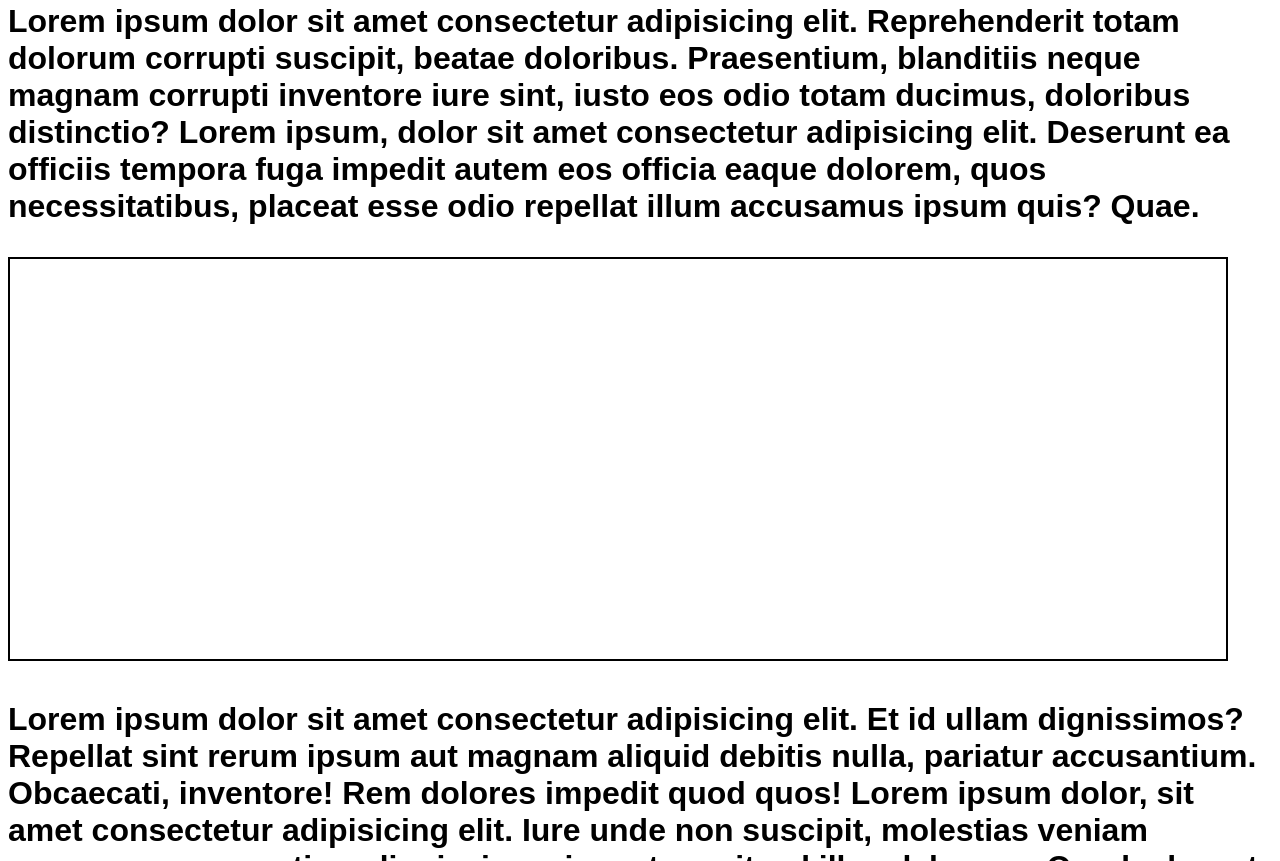
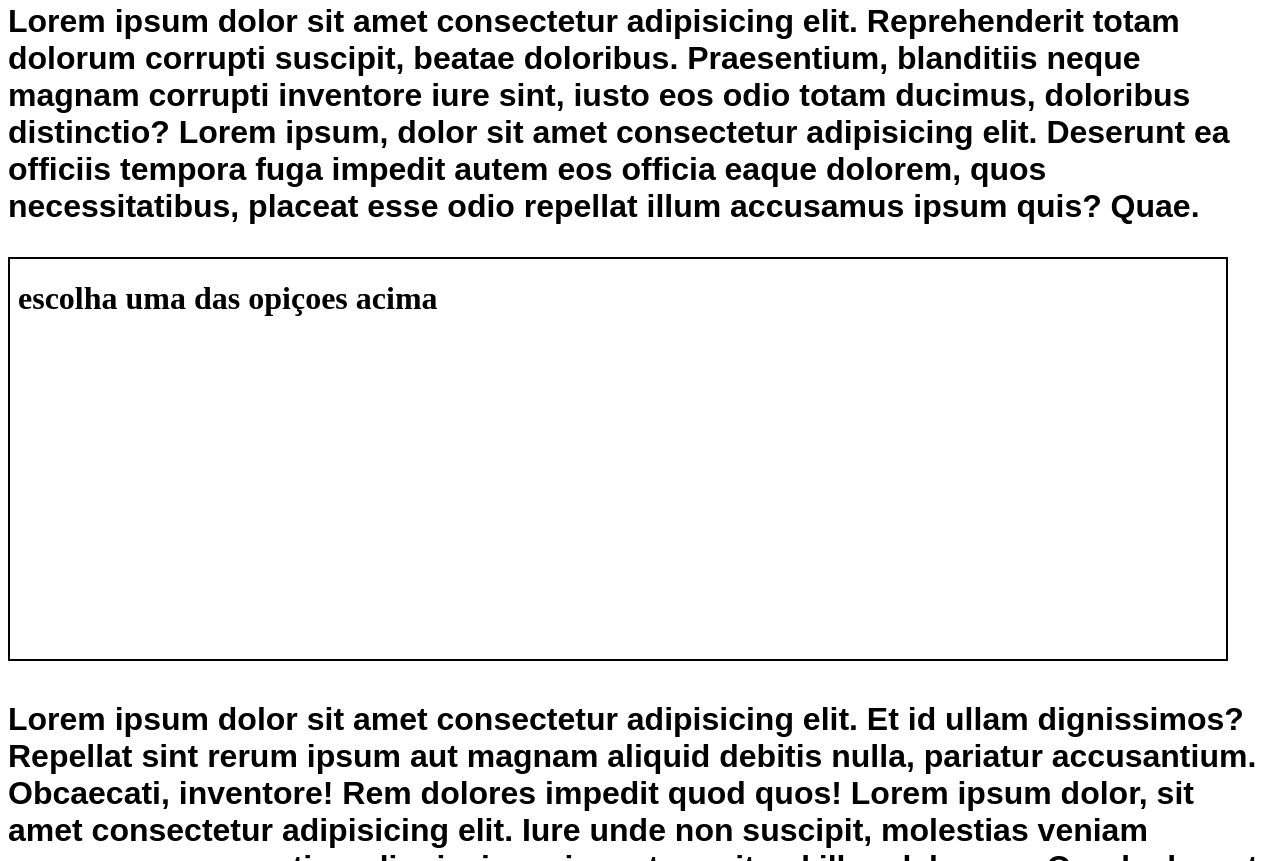
Before and after one commit to Guhaugusto/HTML-CSS, a plain HTML site: page exercicios/ex24/ifreme03.html in a window 1280 px wide. Shown: the part 484-1345 px from the top of the page. Drawn offline with Linux system fonts and the light colour scheme.

Commit message:
atualização

```diff
--- a/exercicios/ex24/ifreme03.html
+++ b/exercicios/ex24/ifreme03.html
@@ -27,7 +27,7 @@
         </ul>
 
         <p>Lorem ipsum dolor sit amet consectetur adipisicing elit. Reprehenderit totam dolorum corrupti suscipit, beatae doloribus. Praesentium, blanditiis neque magnam corrupti inventore iure sint, iusto eos odio totam ducimus, doloribus distinctio? Lorem ipsum, dolor sit amet consectetur adipisicing elit. Deserunt ea officiis tempora fuga impedit autem eos officia eaque dolorem, quos necessitatibus, placeat esse odio repellat illum accusamus ipsum quis? Quae.</p>
-        <iframe id="tela" name="frame" src="">
+        <iframe id="tela" name="frame"  srcdoc="<h1>escolha uma das opiçoes acima</h1>">
             Infelismente seu navegardo não e compativel
         </iframe>
         <p>Lorem ipsum dolor sit amet consectetur adipisicing elit. Et id ullam dignissimos? Repellat sint rerum ipsum aut magnam aliquid debitis nulla, pariatur accusantium. Obcaecati, inventore! Rem dolores impedit quod quos! Lorem ipsum dolor, sit amet consectetur adipisicing elit. Iure unde non suscipit, molestias veniam numquam praesentium dignissimos inventore sit, ad illum laborum. Quod, placeat explicabo repellat alias ea rem? Excepturi.
```
Also changed, not shown: exercicios/ex24/pagina01.html (+1 -0 lines), exercicios/ex24/pagina02.html (+1 -0 lines), exercicios/ex24/pagina03.html (+2 -0 lines).
